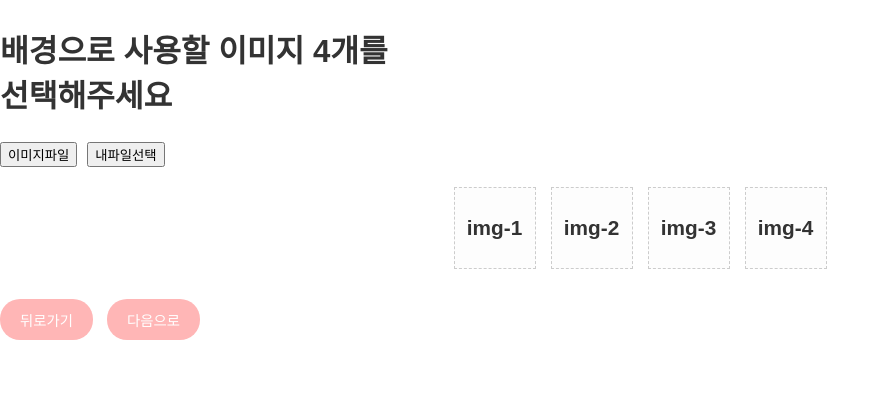
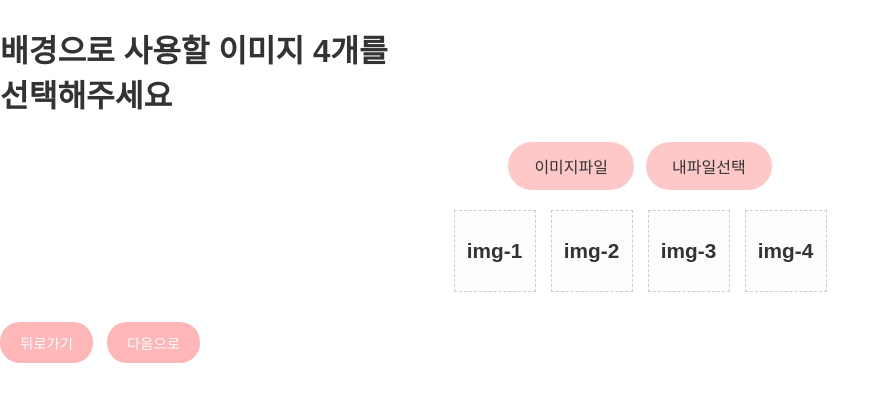
Before and after one commit to xeon-243859/ppongtok-app, a React (Vite) app: page /image/theme in a window 1280 px wide. Shown: the top 402 px of the page, without its empty margins (0-890 px from the left). Built offline with nearby package versions, Linux system fonts and the light colour scheme.

Commit message:
🎨 ImageSelectPage 버튼 스타일 개선 및 테마 저장소 이동 연결

```diff
--- a/src/pages/ImageSelectPage.css
+++ b/src/pages/ImageSelectPage.css
@@ -15,8 +15,25 @@
 
 .file-button-group {
   display: flex;
-  gap: 10px;
+  gap: 12px;
   margin-bottom: 20px;
+  justify-content: center;
+}
+
+.file-button-group button {
+  padding: 12px 26px;
+  font-size: 1rem;
+  background-color: #ffc8c8;
+  color: #333;
+  border: none;
+  border-radius: 25px;
+  font-weight: 500;
+  cursor: pointer;
+  transition: background-color 0.3s;
+}
+
+.file-button-group button:hover {
+  background-color: #ff9e9e;
 }
 
 .image-slots {
--- a/src/pages/ImageSelectPage.jsx
+++ b/src/pages/ImageSelectPage.jsx
@@ -28,13 +28,7 @@ const ImageSelectPage = () => {
   };
 
   const handleImageFile = () => {
-    const index = images.findIndex((img) => img === "");
-    if (index === -1) {
-      alert("모든 슬롯이 가득 찼어요!");
-      return;
-    }
-    const slot = `img-${index + 1}`;
-    localStorage.setItem("selected-slot", slot);
+    // 👉 수정된 부분: 슬롯 검사 생략하고 바로 이동
     navigate("/image/theme");
   };
 
```
